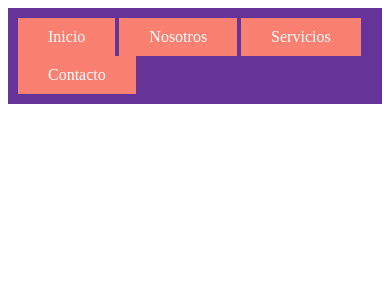
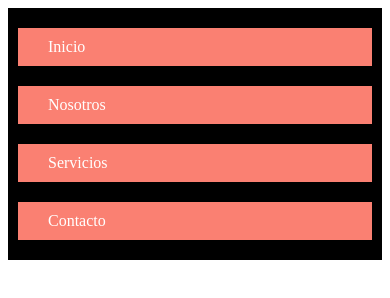
Before and after one commit to Codetelia/HtmlCssEmely, a plain HTML site: page 2-CSS/navbar.html in a window 390 px wide. Drawn offline with Linux system fonts and the light colour scheme.

Commit message:
Adaptabilidad

```diff
--- a/2-CSS/navbar.css
+++ b/2-CSS/navbar.css
@@ -11,4 +11,17 @@
 nav{
     background: rebeccapurple;
     padding: 10px;
+    display: flex;
+    justify-content: space-around;
 }
+@media (max-width: 600px) {
+
+    nav{
+        background: black;
+        flex-direction: column;
+
+    }
+    .nav-enlace{
+        margin: 10px 0;
+    }
+}
```
